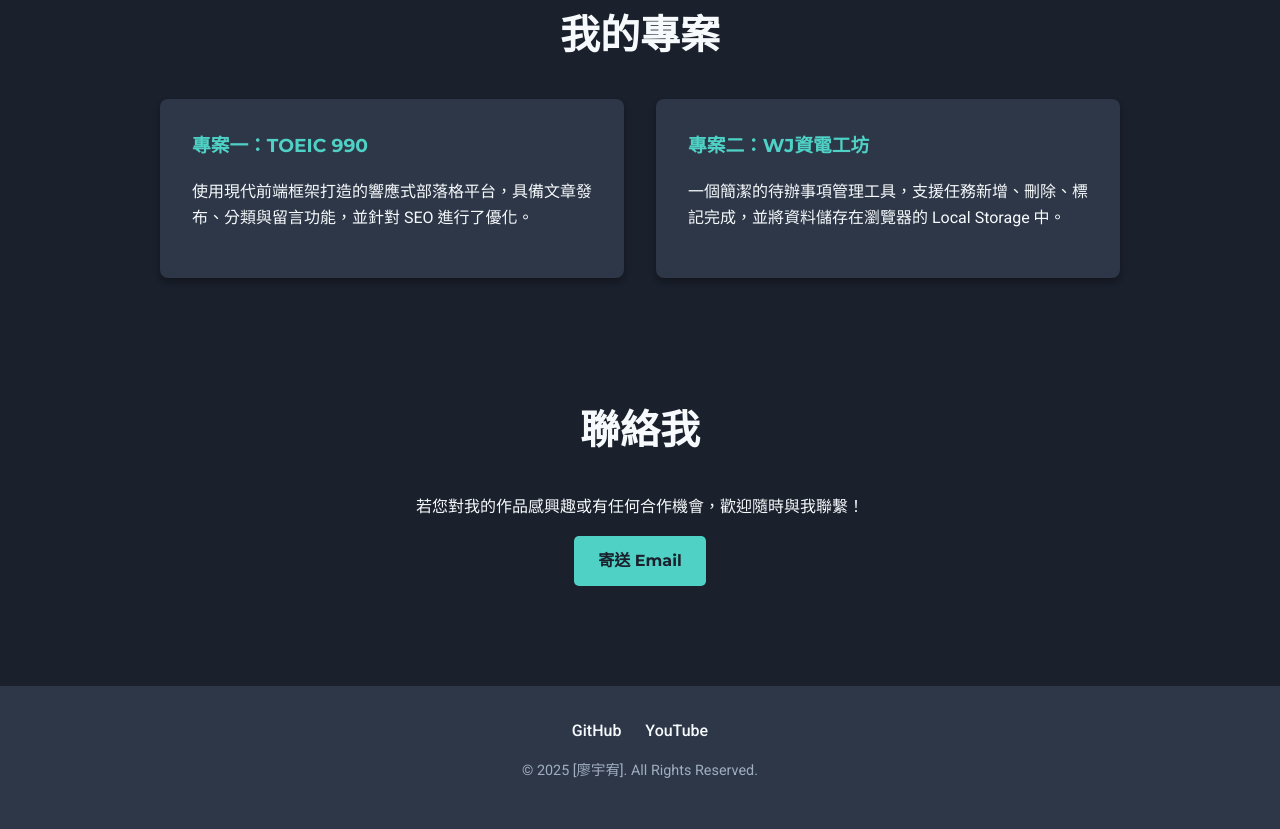
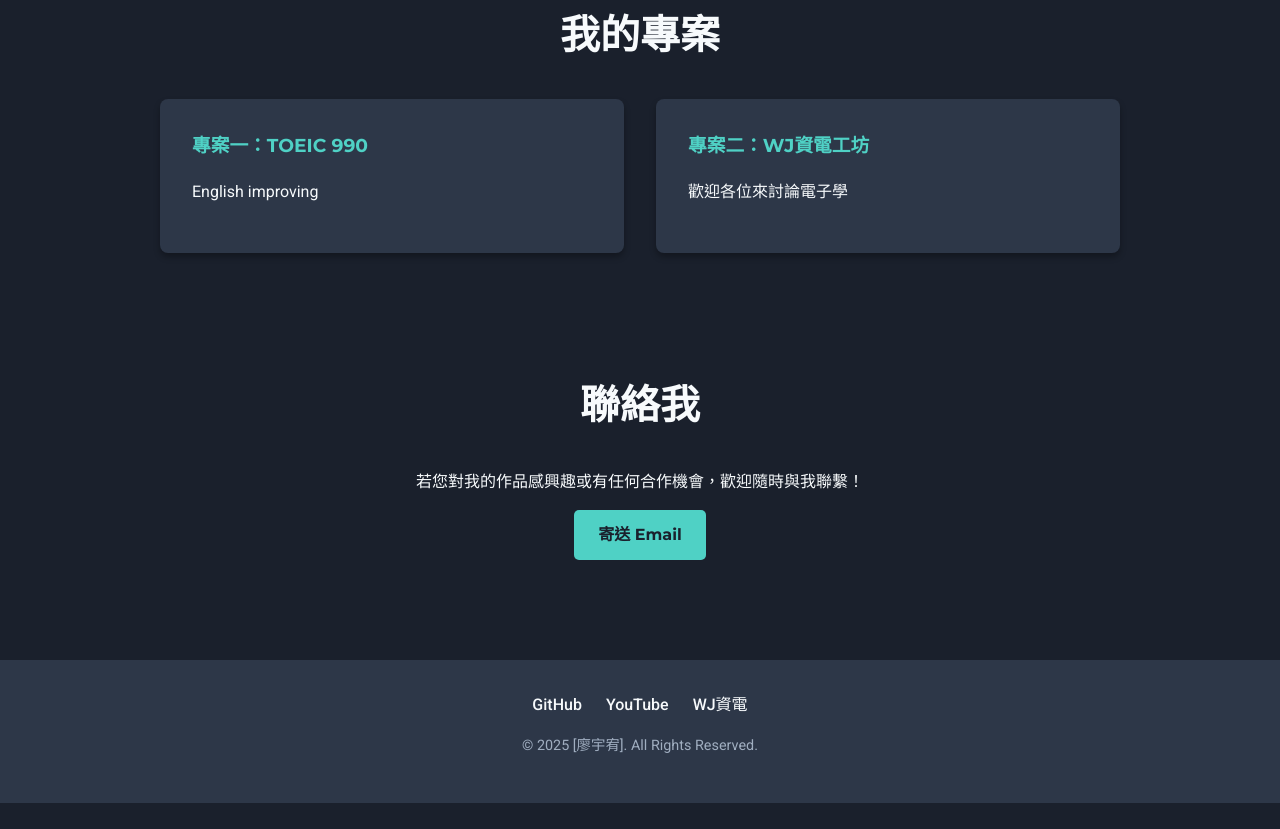
Before and after one commit to DVRBxTw/my-web, a plain HTML site: page index.html in a window 1280 px wide. Shown: the part 891-1720 px from the top of the page. After the commit the page ends 1694 px from the top, so only its background shows below. Drawn offline with Linux system fonts and the light colour scheme.

Commit message:
Update index.html

```diff
--- a/index.html
+++ b/index.html
@@ -52,11 +52,11 @@
             <div class="project-grid">
                 <div class="card">
                     <h3>專案一：TOEIC 990</h3>
-                    <p>使用現代前端框架打造的響應式部落格平台，具備文章發布、分類與留言功能，並針對 SEO 進行了優化。</p>
+                    <p>English improving</p>
                 </div>
                 <div class="card">
                     <h3>專案二：WJ資電工坊</h3>
-                    <p>一個簡潔的待辦事項管理工具，支援任務新增、刪除、標記完成，並將資料儲存在瀏覽器的 Local Storage 中。</p>
+                    <p>歡迎各位來討論電子學</p>
                 </div>
             </div>
         </section>
@@ -75,6 +75,7 @@
             <div class="social-links">
                 <a href="https://github.com/DVRBxTw" target="_blank">GitHub</a>
                 <a href="https://www.youtube.com/@nuxiqinczXXX" target="_blank">YouTube</a>
+                <a href="https://www.youtube.com/watch?v=kNMlczoDynA" target="_blank">WJ資電</a>
             </div>
             <p class="copyright">&copy; 2025 [廖宇宥]. All Rights Reserved.</p>
         </div>
```
